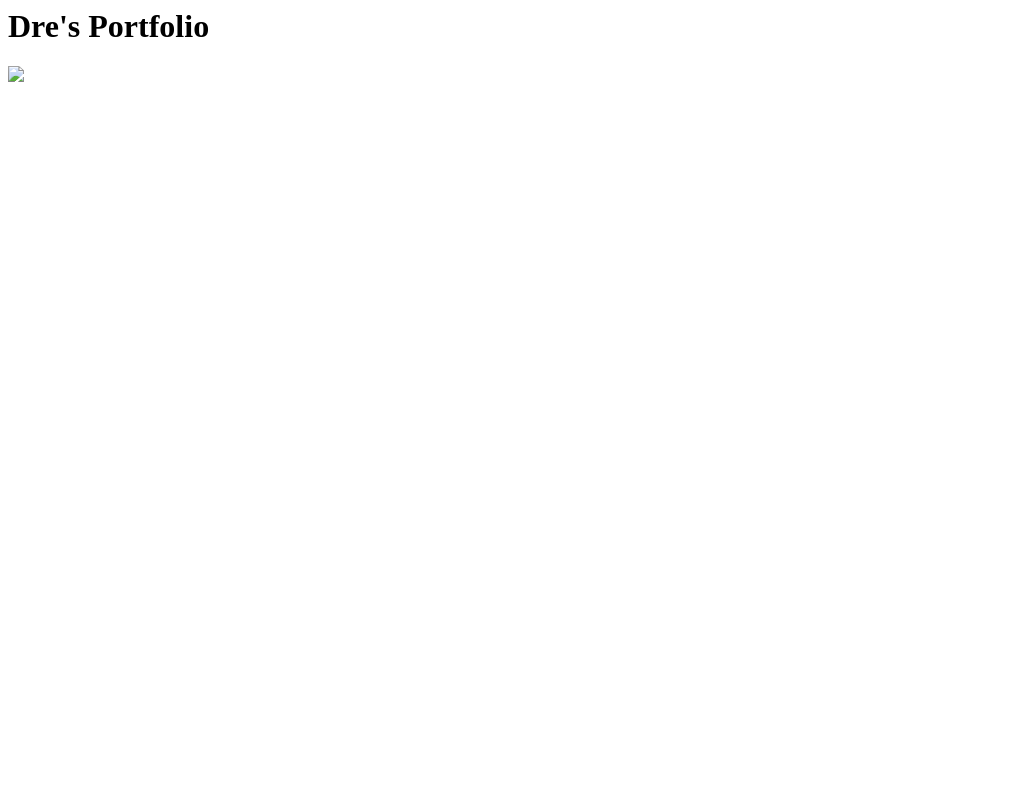
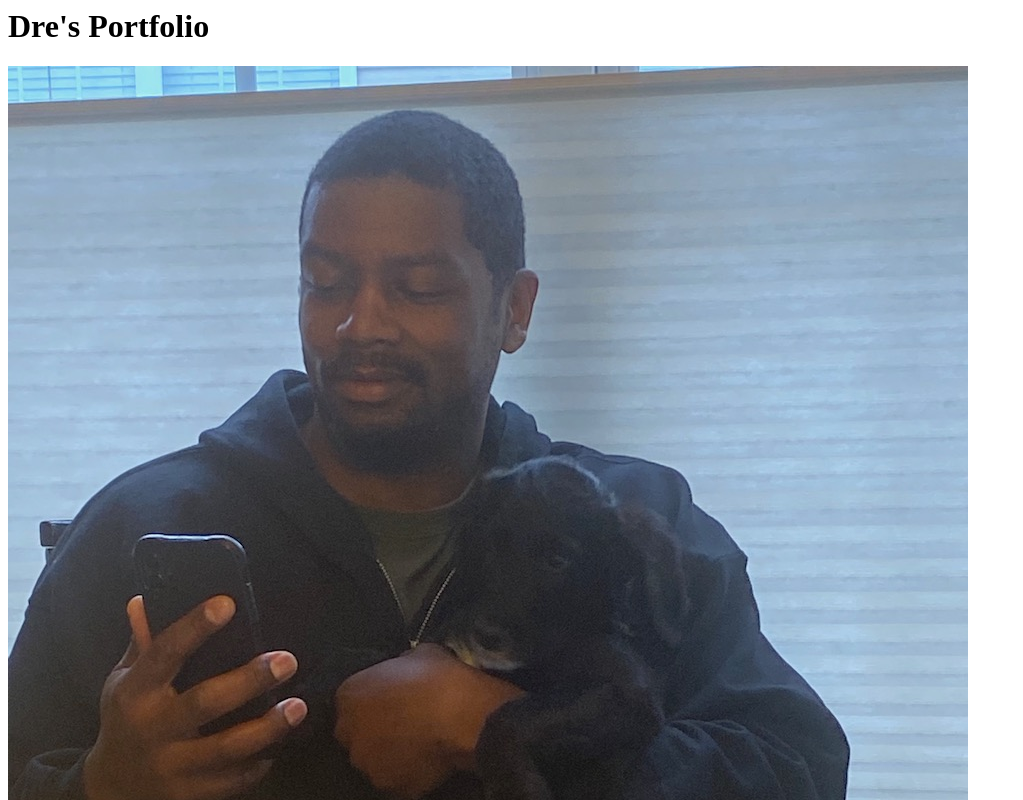
Before and after one commit to andreleedixon/andreleedixon.github.io, a plain HTML site: page index.html in a window 1280 px wide. Shown: the top 800 px of the page, without its empty margins (0-1023 px from the left). Drawn offline with Linux system fonts and the light colour scheme.

Commit message:
Add files via upload

```diff
--- a/index.html
+++ b/index.html
@@ -1,4 +1,4 @@
 <html>
     <h1>Dre's Portfolio</h1>
-    <img src=".BioPic4.JPG" />
+    <img src="./BioPic4.jpeg" />
 </html>
```
